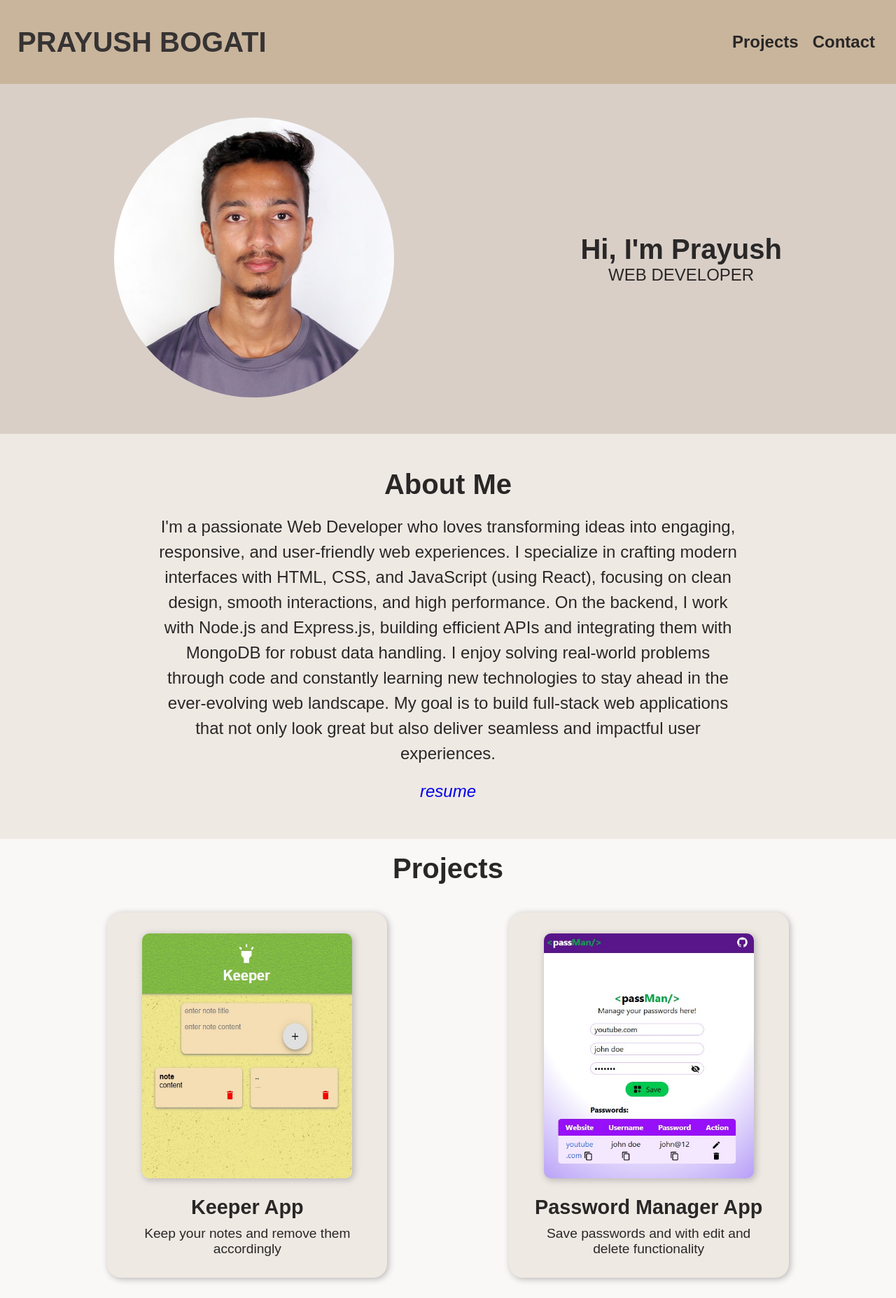
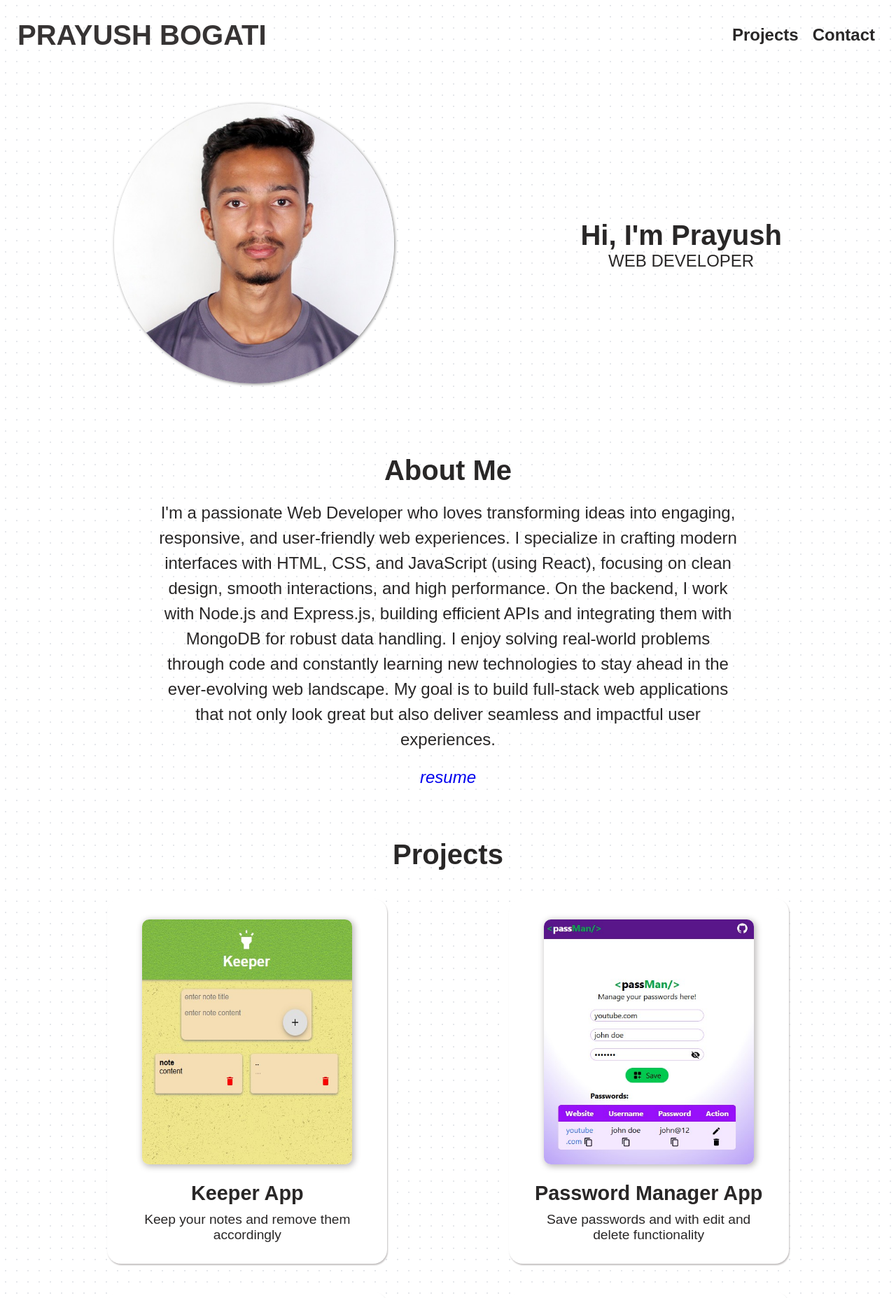
Before and after one commit to prayushbogati/Portfolio, a React (Vite) app: page / in a window 1280 px wide. Shown: the top 1855 px of the page at 70% size. Built offline with nearby package versions, Linux system fonts and the light colour scheme.

Commit message:
css changes

```diff
--- a/src/Portfolio/Contact.jsx
+++ b/src/Portfolio/Contact.jsx
@@ -12,18 +12,18 @@ const Contact = () => {
                     <div className="form-row">
                         <div className="form-group">
                             <label htmlFor="name">Name</label><br />
-                            <input type="text" id='name' />
+                            <input type="text" id='name' style={{border:"1px solid gray", borderRadius:"5px"}}/>
                         </div>
                         <div className="form-group">
                             <label htmlFor="email">Email</label><br />
-                            <input type="email" id='email' />
+                            <input type="email" id='email' style={{border:"1px solid gray", borderRadius:"5px"}}/>
                         </div>
                     </div>
 
                     {/* dropdown */}
                     <div className="reason">
                         <label htmlFor="reason">Contact for</label><br />
-                        <select id="reason">
+                        <select id="reason" style={{border:"1px solid gray", borderRadius:"5px"}}>
                             <option value="work">Networking</option>
                             <option value="work">Freelance</option>
                             <option value="work">Collaboration</option>
@@ -35,7 +35,7 @@ const Contact = () => {
                     <div className="feedback">
                         {/* feedback */}
                         <label htmlFor="message">Message</label><br />
-                        <textarea name="" id="message"></textarea>
+                        <textarea name="" id="message" style={{border:"1px solid gray", borderRadius:"5px"}}></textarea>
                     </div>
                     <Button name="Send" type="Submit"/>
                 </div>
--- a/src/Portfolio/Header.jsx
+++ b/src/Portfolio/Header.jsx
@@ -3,7 +3,7 @@ import "../css/header.css"
 
 const Header = () => {
 
-    const [lastScrollY, set_lastScrollY] = useState(0);
+    const [lastScrollY, set_lastScrollY] = useState(window.scrollY);
     const [scrollY, set_scrollY] = useState(false);
 
     useEffect(() => {
@@ -25,8 +25,11 @@ const Header = () => {
     }, [lastScrollY])
 
     return (
+
         <div className="header" style={{
-            position: scrollY ? 'static' : 'sticky', opacity: scrollY ? 0 : 1
+            position: scrollY ? 'static' : 'sticky', opacity: scrollY ? 0 : 1,
+            backgroundColor: (window.scrollY != 0 && !scrollY) ? "white" : null,
+            height: (window.scrollY != 0 && !scrollY) ? "80px" : "100px"
         }}>
             <div className="logo">
                 <a href='#portfolioBody'>Prayush Bogati</a>
@@ -36,6 +39,7 @@ const Header = () => {
                 <a href="#contact">Contact</a>
             </div>
         </div>
+
     )
 }
 
--- a/src/css/PortfolioStyle.css
+++ b/src/css/PortfolioStyle.css
@@ -9,3 +9,19 @@ html {
     color: rgb(41, 39, 39);
     scroll-behavior: smooth;
 }
+
+#portfolioBody {
+    /* position: absolute; */
+    top: 0;
+    right: 0;
+    bottom: 0;
+    left: 0;
+
+    z-index: 1;
+    width: 100%;
+    height: 100%;
+
+    background-color: #ffffff;
+    background-image: radial-gradient(#e5e7eb 1px, transparent 1px);
+    background-size: 16px 16px;
+}
--- a/src/css/about.css
+++ b/src/css/about.css
@@ -1,5 +1,5 @@
 .about {
-    background-color: #EFE9E3;
+    /* background-color: #EFE9E3; */
     min-height: 500px;
     display: flex;
     flex-direction: column;
--- a/src/css/contact.css
+++ b/src/css/contact.css
@@ -2,7 +2,7 @@
 .contact {
     height: 550px;
     padding: 50px;
-    background-color: #EFE9E3;
+    /* background-color: #EFE9E3; */
     display: flex;
     flex-direction: column;
     font-size: 1.5rem;
@@ -73,7 +73,6 @@
     .contact {
         height: 600px;
         padding: 50px;
-        background-color: #EFE9E3;
         display: flex;
         flex-direction: column;
         font-size: 1.5rem;
@@ -130,8 +129,4 @@
         font-size: 1.2rem;
         border: none;
     }
-
-    .contact {
-        background-color: #EFE9E3;
-    }
 }
--- a/src/css/footer.css
+++ b/src/css/footer.css
@@ -1,6 +1,6 @@
 /* footer-section */
 .footer {
-    background-color: #C9B59C;
+    /* background-color: #f8f6f4; */
     display: flex;
     height: 80px;
     align-items: center;
--- a/src/css/header.css
+++ b/src/css/header.css
@@ -1,11 +1,11 @@
 /* header-section */
 .header {
     /* opacity: 1; */
-    z-index: 999;
+    z-index: 1;
     /* position: sticky; */
     top: 0;
-    background-color: #C9B59C;
-    height: 120px;
+    /* background-color: #f8f6f4; */
+    /* height: 50px; */
     display: flex;
     justify-content: space-between;
     align-items: center;
@@ -44,7 +44,6 @@
 
 @media (max-width: 580px) {
     .header {
-        background-color: #C9B59C;
         height: 150px;
         display: flex;
         flex-direction: column;
--- a/src/css/hero.css
+++ b/src/css/hero.css
@@ -1,6 +1,6 @@
 /* hero-section */
 .hero {
-    background-color: #D9CFC7;
+    /* background-color: #D9CFC7; */
     padding: 30px;
     height: 500px;
     display: flex;
@@ -14,6 +14,7 @@
     height: 400px;
     border-radius: 50%;
     object-fit: cover;
+    box-shadow: 1px 1px 4px gray;
     /* clip-path: circle(40% at 50% 50%); */
 }
 
--- a/src/css/projects.css
+++ b/src/css/projects.css
@@ -1,6 +1,6 @@
 /* projects-section */
 .projects {
-    background-color: #F9F8F6;
+    /* background-color: #F9F8F6; */
     justify-content: center;
     text-align: center;
     padding-bottom: 20px;
@@ -24,10 +24,10 @@
     max-width: 400px;
     min-height: 500px;
     padding: 30px;
-    background-color: #EFE9E3;
+    background-color: white;
     font-size: 1.2rem;
     border-radius: 20px;
-    box-shadow: 2px 2px 10px rgb(184, 181, 181);
+    box-shadow: 1px 2px 2px rgb(196, 193, 193);
     transition: all 0.2s linear;
 }
 
```
